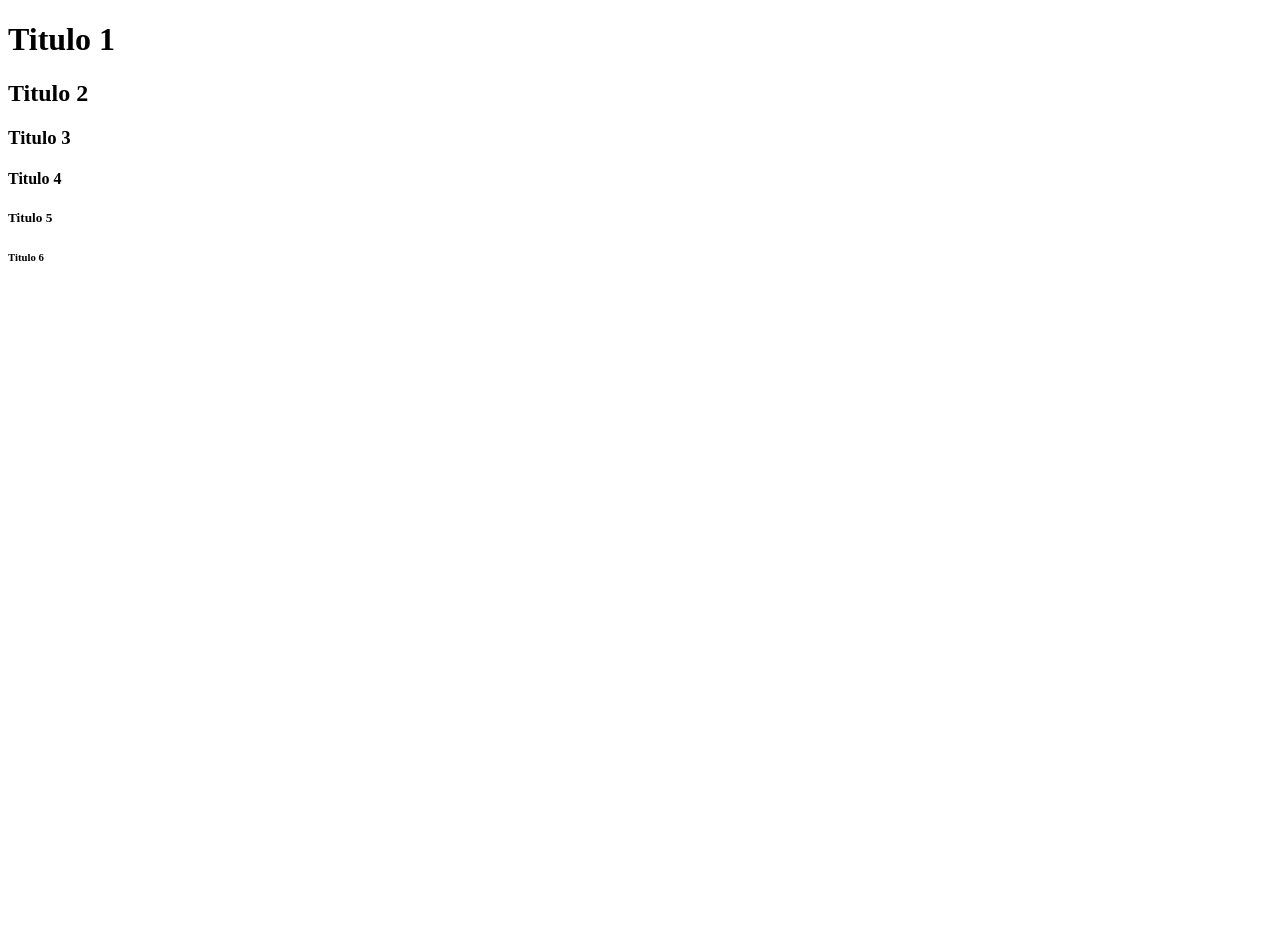
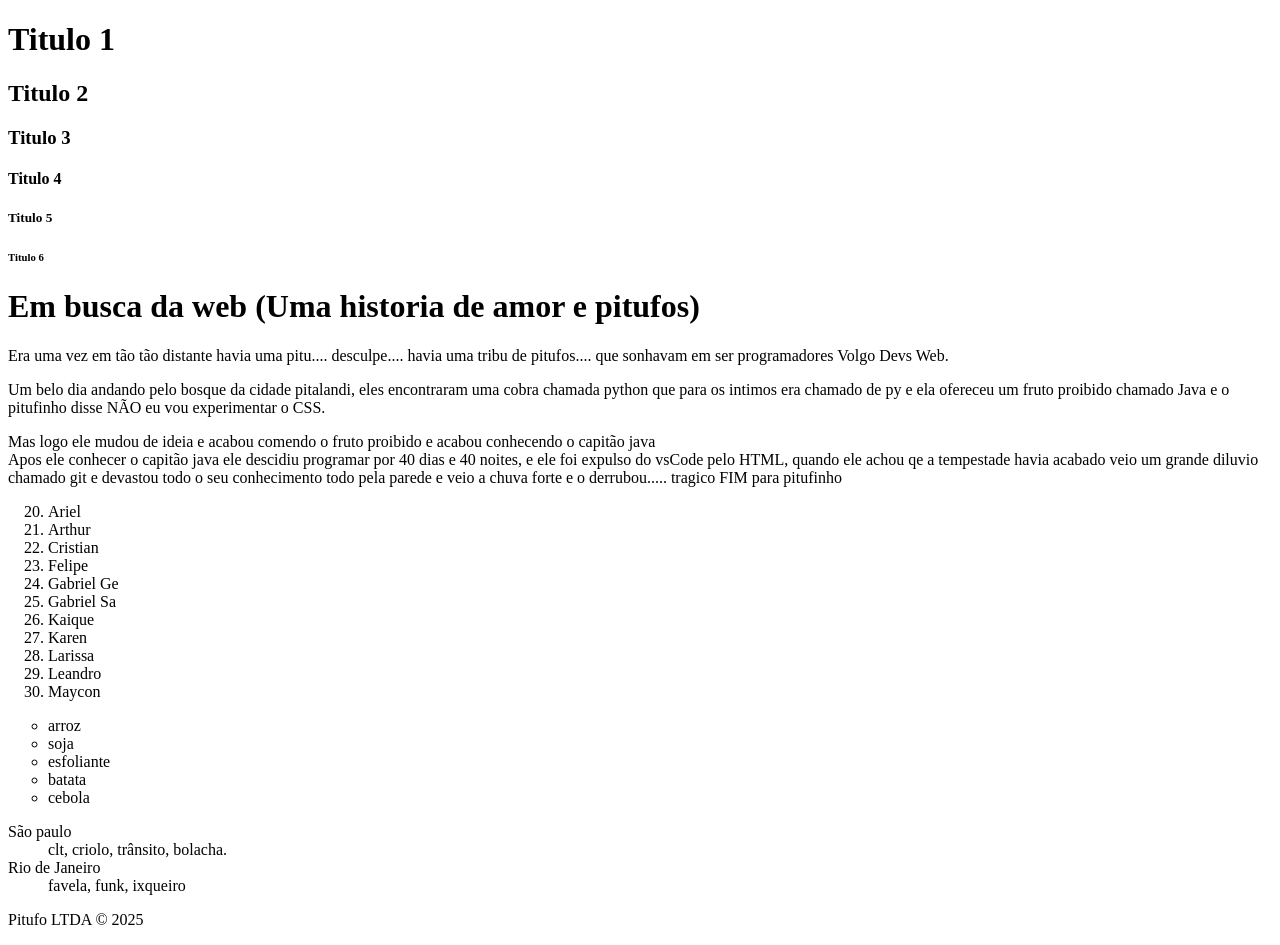
Before and after one commit to keopiwarie/DEV_WEBIOS_2025_01, a plain HTML site: page HTML/01_IntroduçaoHTML/index.html in a window 1280 px wide. Before the commit the page ends 800 px from the top, so only its background shows below. Drawn offline with Linux system fonts and the light colour scheme.

Commit message:
index.html

```diff
--- a/HTML/01_IntroduçaoHTML/index.html
+++ b/HTML/01_IntroduçaoHTML/index.html
@@ -1,24 +1,66 @@
 <!DOCTYPE html>
 <html lang="pt-br">
+
 <head>
-    <meta http-equiv="content-type" content="text/html; charset=utf-8" />
-    <title> HTML 01 | intrroduçao</title>
+  <meta charset="UTF-8">
+  <meta name="viewport" content="width=device-width, initial-scale=1.0">
+  <title>Document</title>
 </head>
 
 <body>
 
-  <div>
   <h1>Titulo 1</h1>
   <h2>Titulo 2</h2>
   <h3>Titulo 3</h3>
   <h4>Titulo 4</h4>
   <h5>Titulo 5</h5>
   <h6>Titulo 6</h6>
-  </div><br>
 
-  <div>
+  <h1>Em busca da web (Uma historia de amor e pitufos)</h1>
 
-  </div>
+  <p>Era uma vez em tão tão distante havia uma pitu.... desculpe.... havia uma tribu de pitufos.... que sonhavam em ser
+    programadores Volgo Devs Web.</p>
+  <p>Um belo dia andando pelo bosque da cidade pitalandi, eles encontraram uma cobra chamada python que para os intimos
+    era chamado de py e ela ofereceu um fruto proibido chamado Java e o pitufinho disse NÃO eu vou experimentar o CSS.
+  </p>
+
+  <p>Mas logo ele mudou de ideia e acabou comendo o fruto proibido e acabou conhecendo o capitão java<br>Apos ele
+    conhecer o capitão java ele descidiu programar por 40 dias e 40 noites, e ele foi expulso do vsCode pelo HTML,
+    quando ele achou qe a tempestade havia acabado veio um grande diluvio chamado git e devastou todo o seu conhecimento
+    todo pela parede e veio a chuva forte e o derrubou..... tragico FIM para pitufinho</p>
+
+  <ol start="20">
+    <li>Ariel</li>
+    <li>Arthur</li>
+    <li>Cristian</li>
+    <li>Felipe</li>
+    <li>Gabriel Ge</li>
+    <li>Gabriel Sa</li>
+    <li>Kaique</li>
+    <li>Karen</li>
+    <li>Larissa</li>
+    <li>Leandro</li>
+    <li>Maycon</li>
+  </ol>
+
+  <!-- lista nao ordenada -->
+  <ul type="circle">
+    <li>arroz</li>
+    <li>soja</li>
+    <li>esfoliante</li>
+    <li>batata</li>
+    <li>cebola</li>
+  </ul>
+
+  <dl>
+    <dt>São paulo</dt>
+    <dd>clt, criolo, trânsito, bolacha.</dd>
+
+    <dt>Rio de Janeiro</dt>
+    <dd>favela, funk, ixqueiro</dd>
+  </dl>
+
+  <p>Pitufo LTDA &copy 2025</p>
 
 </body>
 
```
Lines whose indentation alone changed are shown as unchanged.
